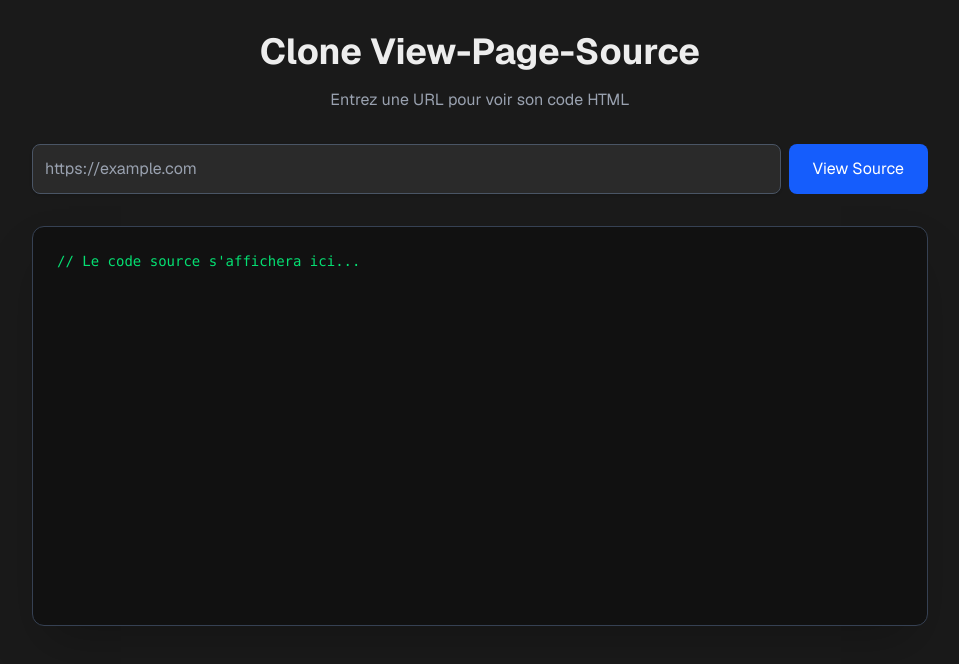
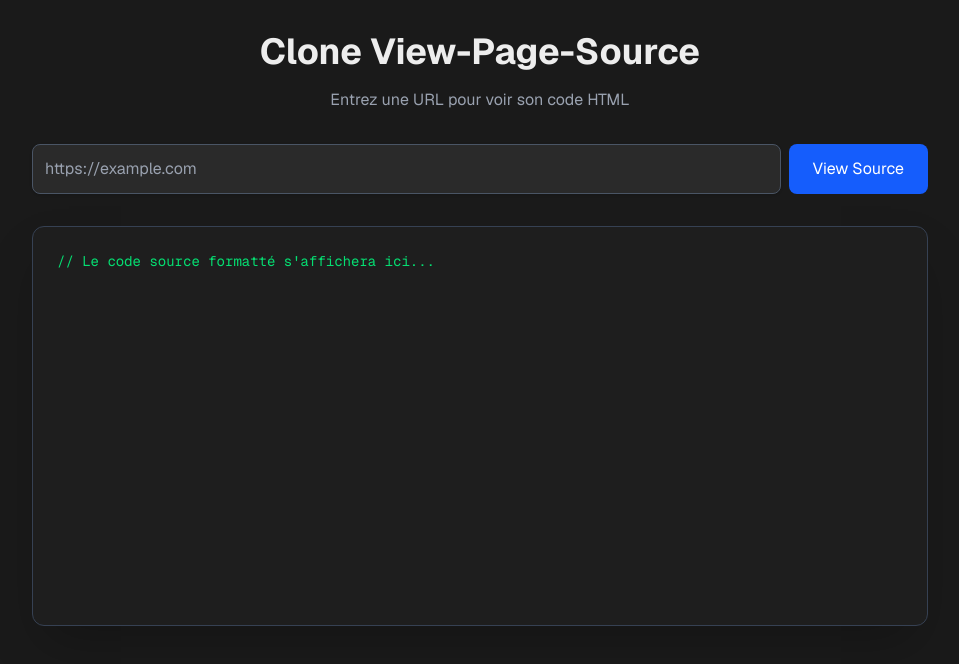
Before and after one commit to Afellayz/view-page-source-clone, a Next.js app: page / in a window 1280 px wide. Shown: the top 664 px of the page, without its empty margins (160-1119 px from the left). Built offline with nearby package versions, Linux system fonts and the light colour scheme.

Commit message:
feat: add syntax highlighting and formatting

```diff
--- a/package.json
+++ b/package.json
@@ -9,9 +9,13 @@
     "lint": "eslint"
   },
   "dependencies": {
+    "@types/js-beautify": "^1.14.3",
+    "@types/react-syntax-highlighter": "^15.5.13",
+    "js-beautify": "^1.15.4",
     "next": "16.1.6",
     "react": "19.2.3",
-    "react-dom": "19.2.3"
+    "react-dom": "19.2.3",
+    "react-syntax-highlighter": "^16.1.0"
   },
   "devDependencies": {
     "@tailwindcss/postcss": "^4",
--- a/src/app/page.tsx
+++ b/src/app/page.tsx
@@ -1,6 +1,10 @@
 "use client";
 
 import { useState } from "react";
+
+const { js_beautify } = require("js-beautify");
+import { Prism as SyntaxHighlighter } from "react-syntax-highlighter";
+import { vscDarkPlus } from "react-syntax-highlighter/dist/esm/styles/prism";
 
 export default function Home() {
   const [url, setUrl] = useState("");
@@ -31,7 +35,17 @@ export default function Home() {
         throw new Error("Aucun contenu retourné par le proxy.");
       }
 
-      setSource(data);
+      // Formatage du HTML
+      const formatted = js_beautify(data, {
+        indent_size: 2,
+        html: {
+          end_with_newline: true,
+          js: { indent_size: 2 },
+          css: { indent_size: 2 },
+        },
+      });
+
+      setSource(formatted);
     } catch (error: any) {
       setSource(`Erreur : ${error.message || "Une erreur inconnue est survenue."}`);
     } finally {
@@ -62,10 +76,23 @@ export default function Home() {
           </button>
         </div>
 
-        <div className="bg-[#111] text-green-400 p-6 rounded-xl overflow-x-auto text-left shadow-2xl min-h-[400px] border border-gray-700">
-          <pre className="whitespace-pre-wrap break-all text-sm">
-            <code>{source || "// Le code source s'affichera ici..."}</code>
-          </pre>
+        <div className="bg-[#1e1e1e] text-left shadow-2xl min-h-[400px] border border-gray-700 rounded-xl overflow-hidden relative">
+          {source ? (
+            <SyntaxHighlighter
+              language="html"
+              style={vscDarkPlus}
+              customStyle={{ margin: 0, padding: '1.5rem', fontSize: '0.875rem', lineHeight: '1.5' }}
+              showLineNumbers={true}
+              wrapLines={true}
+              wrapLongLines={true}
+            >
+              {source}
+            </SyntaxHighlighter>
+          ) : (
+            <div className="p-6 text-green-400 font-mono text-sm">
+               // Le code source formatté s'affichera ici...
+            </div>
+          )}
         </div>
       </div>
     </main>
```
Also changed, not shown: 1 other file (tests, documents, lock files or other folders).
